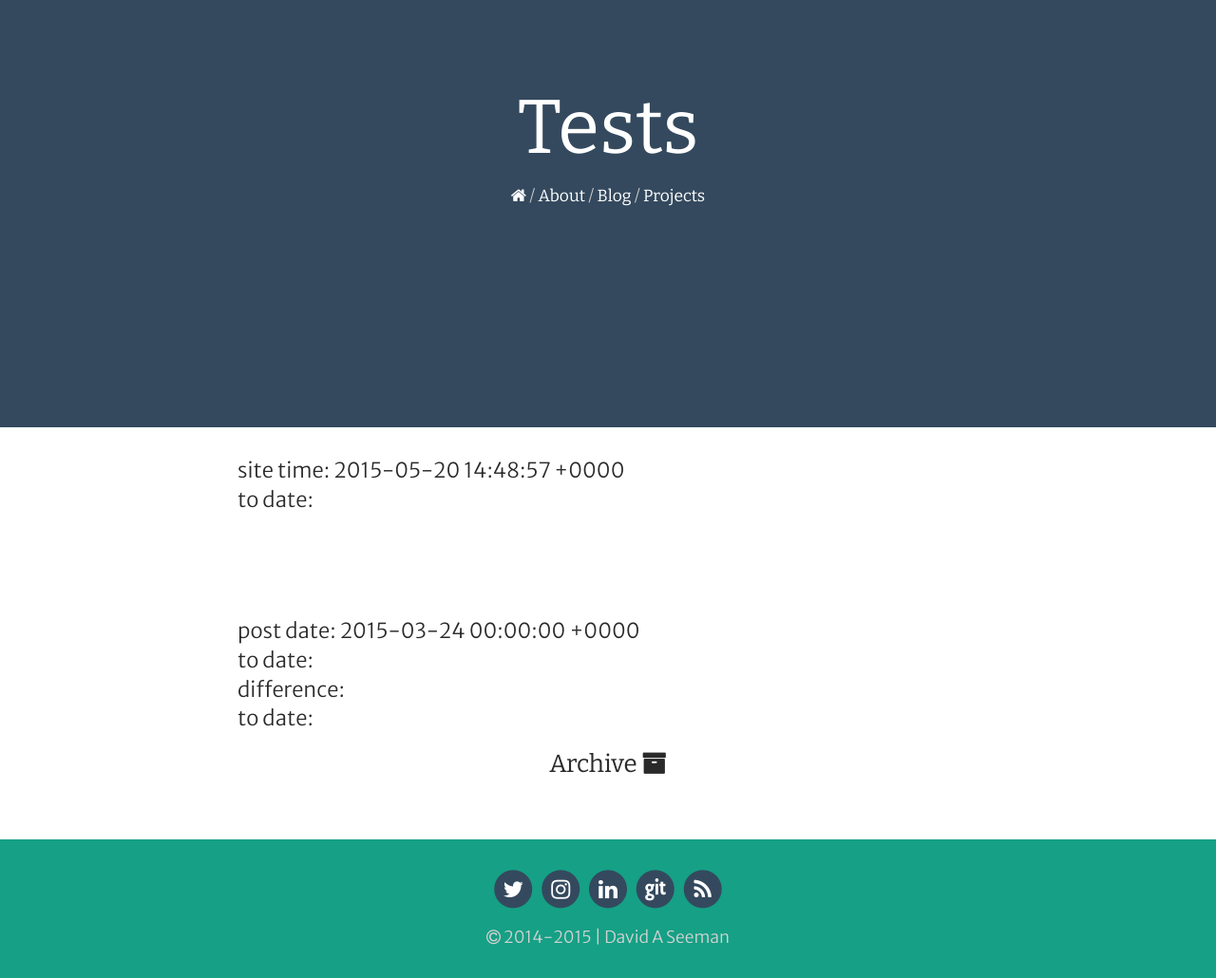
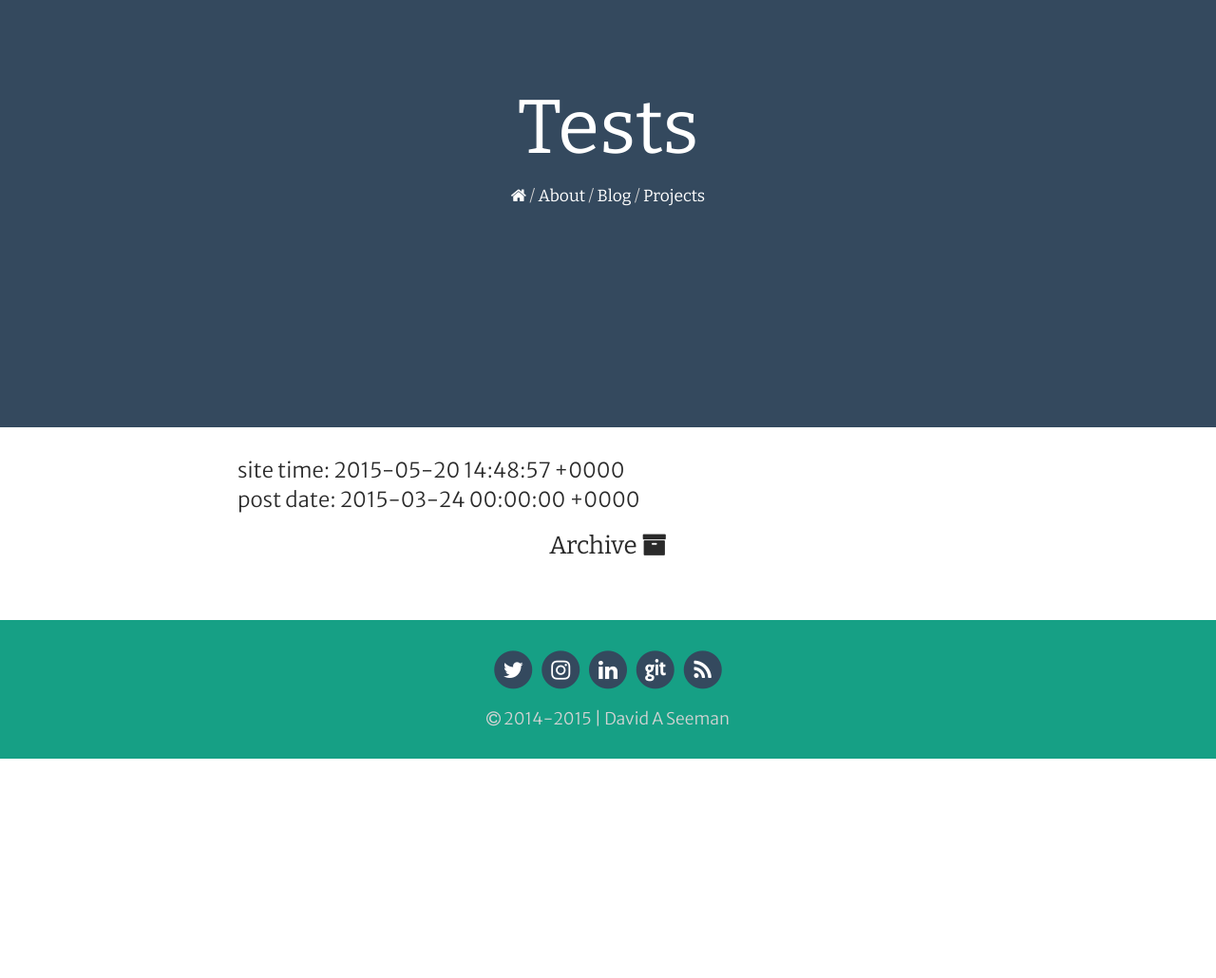
Before and after one commit to Shipwright/daveas.github.io, a Jekyll site: the page built from test.html, in a window 1280 px wide. Shown: the whole page at 95% size. Built offline with Jekyll 4.4.1, drawn with Linux system fonts in a browser that asks for light colours; nearby versions of some CDN libraries; some web fonts are replaced; after the commit the page ends 900 px from its top, so only the background shows below that.

Commit message:
Update test.html

```diff
--- a/_includes/test.html
+++ b/_includes/test.html
@@ -1,13 +1,8 @@
 <p>
 site time: {{ site.time }}<br>
-to date: {{ site.time.to_date }}</p><br>
-<br><br>
 {% for post in site.posts limit: 1 %}
 post date: {{ post.date }}<br>
-to date: {{ post.date.to_date }}<br>
 {% endfor %}
-difference: {{ site.time.to_date - post.date }}<br>
-to date: {{ site.time.to_date - post.date }}<br>
 </p>
 
 {% capture show %}
```
